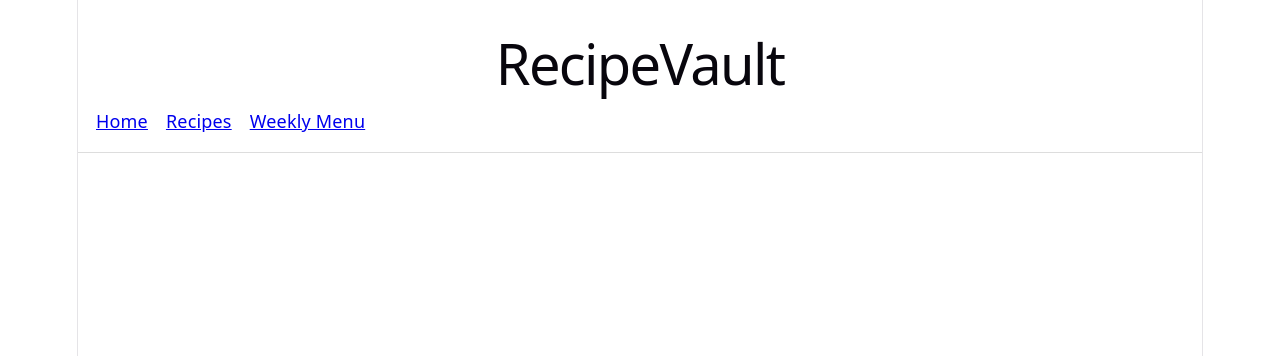
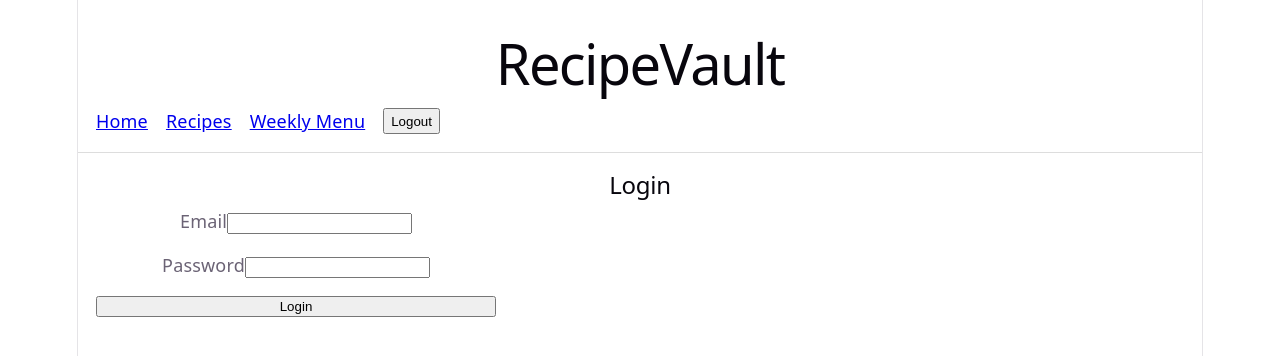
Before and after one commit to ScrogginsAaron/recipe-vault, a React (Vite) app in the folder frontend/: page /login in a window 1280 px wide. Shown: the top 356 px of the page. Built offline with nearby package versions, Linux system fonts and the light colour scheme; sample sign-in values are in the browser's storage.

Commit message:
feat: added frontend login

```diff
--- a/frontend/src/App.tsx
+++ b/frontend/src/App.tsx
@@ -1,25 +1,44 @@
 import { Link, Route, Routes } from "react-router-dom";
+import { useAuth } from "./auth/AuthContext";
+import ProtectedRoute from "./auth/ProtectedRoute";
 import HomePage from "./pages/HomePage";
+import LoginPage from "./pages/LoginPage";
 import RecipesPage from "./pages/recipesPage";
 import WeeklyMenuPage from "./pages/WeeklyMenuPage";
 
 export default function App() {
+  const { isAuthenticated, logout } = useAuth();
+
   return (
     <div>
       <header style={{ padding: "1rem", borderBottom: "1px solid #ddd" }}>
         <h1>RecipeVault</h1>
+
         <nav style={{ display: "flex", gap: "1rem" }}>
           <Link to="/">Home</Link>
           <Link to="/recipes">Recipes</Link>
           <Link to="/weekly-menu">Weekly Menu</Link>
+          {!isAuthenticated ? (
+            <Link to="/login">Login</Link>
+          ) : (
+            <button onClick={logout}>Logout</button>
+          )}
         </nav>
       </header>
 
       <main style={{ padding: "1rem" }}>
         <Routes>
           <Route path="/" element={<HomePage />} />
+          <Route path="/login" element={<LoginPage />} />
           <Route path="/recipes" element={<RecipesPage />} />
-          <Route path="/weekly-menu" element={<WeeklyMenuPage />} />
+          <Route
+            path="/weekly-menu"
+            element={
+              <ProtectedRoute>
+                <WeeklyMenuPage />
+              </ProtectedRoute>
+            }
+          />
         </Routes>
       </main>
     </div>
--- a/frontend/src/api/client.ts
+++ b/frontend/src/api/client.ts
@@ -13,3 +13,16 @@ api.interceptors.request.use((config) => {
 
   return config;
 });
+
+api.interceptors.response.use(
+  (response) => response,
+  (error) => {
+    if (error.response?.status === 401) {
+      localStorage.removeItem("token");
+      localStorage.removeItem("user");
+      window.location.href = "/login";
+    }
+
+    return Promise.reject(error);
+  }
+);
--- /dev/null
+++ b/frontend/src/auth/AuthContext.tsx
@@ -0,0 +1,54 @@
+import { createContext, useContext, useMemo, useState } from "react";
+
+type AuthContextType = {
+  token: string | null;
+  isAuthenticated: boolean;
+  login: (token: string, user?: unknown) => void;
+  logout: () => void;
+};
+
+const AuthContext = createContext<AuthContextType | undefined>(undefined);
+
+export function AuthProvider({ children }: { children: React.ReactNode }) {
+  const [token, setToken] = useState<string | null>(
+    localStorage.getItem("token")
+  );
+
+  function login(newToken: string, user?: unknown) {
+    localStorage.setItem("token", newToken);
+
+    if (user) {
+      localStorage.setItem("user", JSON.stringify(user));
+    }
+
+    setToken(newToken);
+  }
+
+  function logout() {
+    localStorage.removeItem("token");
+    localStorage.removeItem("user");
+    setToken(null);
+  }
+
+  const value = useMemo(
+    () => ({
+      token,
+      isAuthenticated: Boolean(token),
+      login,
+      logout,
+    }),
+    [token]
+  );
+
+  return <AuthContext.Provider value={value}>{children}</AuthContext.Provider>;
+}
+
+export function useAuth() {
+  const context = useContext(AuthContext);
+
+  if (!context) {
+    throw new Error("useAuth must be used within an AuthProvider");
+  }
+
+  return context;
+}
--- /dev/null
+++ b/frontend/src/auth/ProtectedRoute.tsx
@@ -0,0 +1,16 @@
+import { Navigate } from "react-router-dom";
+import { useAuth } from "./AuthContext";
+
+export default function ProtectedRoute({
+  children,
+}: {
+  children: JSX.Element;
+}) {
+  const { isAuthenticated } = useAuth();
+
+  if (!isAuthenticated) {
+    return <Navigate to="/login" replace />;
+  }
+
+  return children;
+}
--- a/frontend/src/main.tsx
+++ b/frontend/src/main.tsx
@@ -3,11 +3,14 @@ import ReactDOM from "react-dom/client";
 import { BrowserRouter } from "react-router-dom";
 import './index.css'
 import App from './App.tsx'
+import { AuthProvider } from "./auth/AuthContext";
 
 ReactDOM.createRoot(document.getElementById('root')!).render(
   <React.StrictMode>
     <BrowserRouter>
-      <App />
+      <AuthProvider>
+        <App />
+      </AuthProvider>
     </BrowserRouter>
   </React.StrictMode>
 );
--- /dev/null
+++ b/frontend/src/pages/LoginPage.tsx
@@ -0,0 +1,73 @@
+import { useState } from "react";
+import { useNavigate } from "react-router-dom";
+import { useAuth } from "../auth/AuthContext";
+import { api } from "../api/client";
+
+export default function LoginPage() {
+  const navigate = useNavigate();
+  const { login } = useAuth();
+
+  const [email, setEmail] = useState("");
+  const [password, setPassword] = useState("");
+  const [error, setError] = useState("");
+  const [loading, setLoading] = useState(false);
+
+  async function handleSubmit(e: React.FormEvent) {
+    e.preventDefault();
+
+    try {
+      setLoading(true);
+      setError("");
+
+      const response = await api.post("/auth/login", {
+        email,
+        password,
+      });
+
+      const token = response.data.data.token;
+      const user = response.data.data.user;
+
+      login(token, user);
+      navigate("/weekly-menu");
+    } catch (err) {
+      console.error(err);
+      setError("Login failed. Check your email and password.");
+    } finally {
+      setLoading(false);
+    }
+  }
+
+  return (
+    <section>
+      <h2>Login</h2>
+
+      <form onSubmit={handleSubmit} style={{ display: "grid", gap: "1rem", maxWidth: 400 }}>
+        <label>
+          Email
+          <input
+            type="email"
+            value={email}
+            onChange={(e) => setEmail(e.target.value)}
+            required
+          />
+        </label>
+
+        <label>
+          Password
+          <input
+            type="password"
+            value={password}
+            onChange={(e) => setPassword(e.target.value)}
+            required
+          />
+        </label>
+
+        <button type="submit" disabled={loading}>
+          {loading ? "Logging in..." : "Login"}
+        </button>
+      </form>
+
+      {error && <p>{error}</p>}
+    </section>
+  );
+}
```
